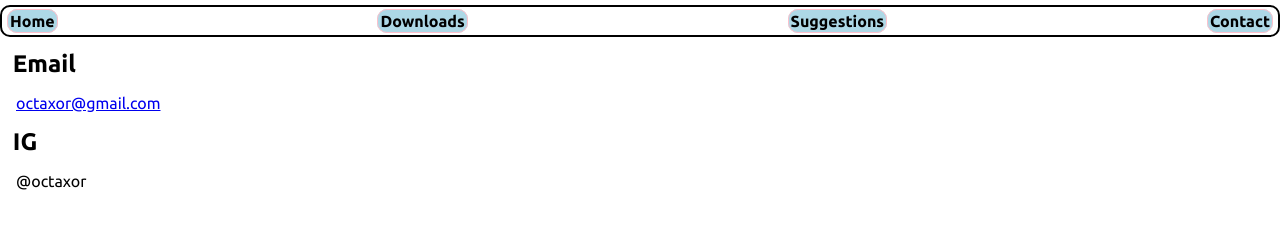
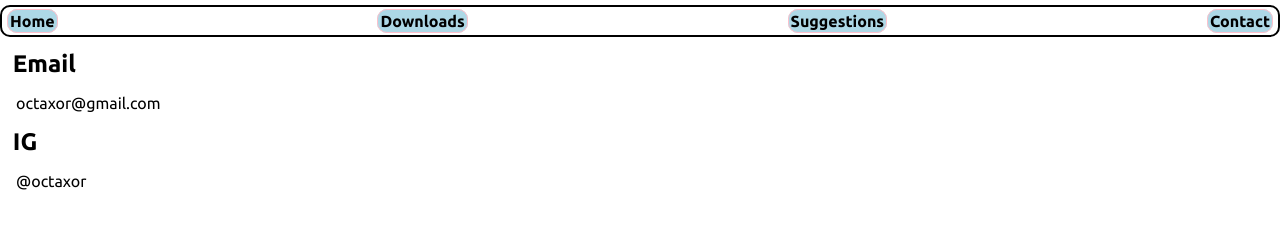
Before and after one commit to voidoctaxor/web, a plain HTML site: page contact/contact.html in a window 1280 px wide. Shown: the part 48-276 px from the top of the page. Drawn offline with Linux system fonts and the light colour scheme.

Commit message:
Update style.css

```diff
--- a/contact/style.css
+++ b/contact/style.css
@@ -16,7 +16,7 @@ h1{
 h2{
   margin: 1vw;
 }
-#mail{
+#email{
   text-decoration: none;
   color: black;
 }
```
